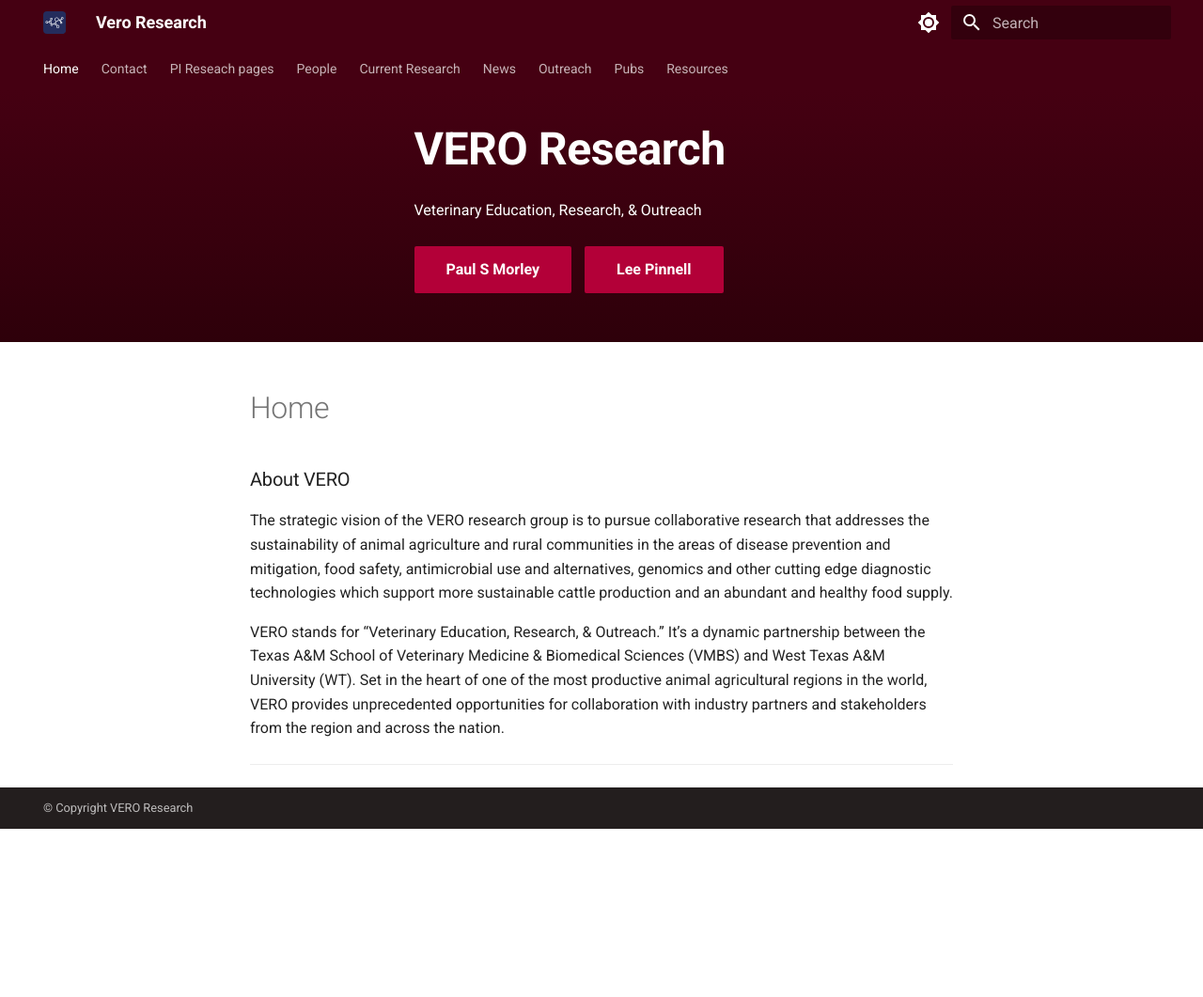
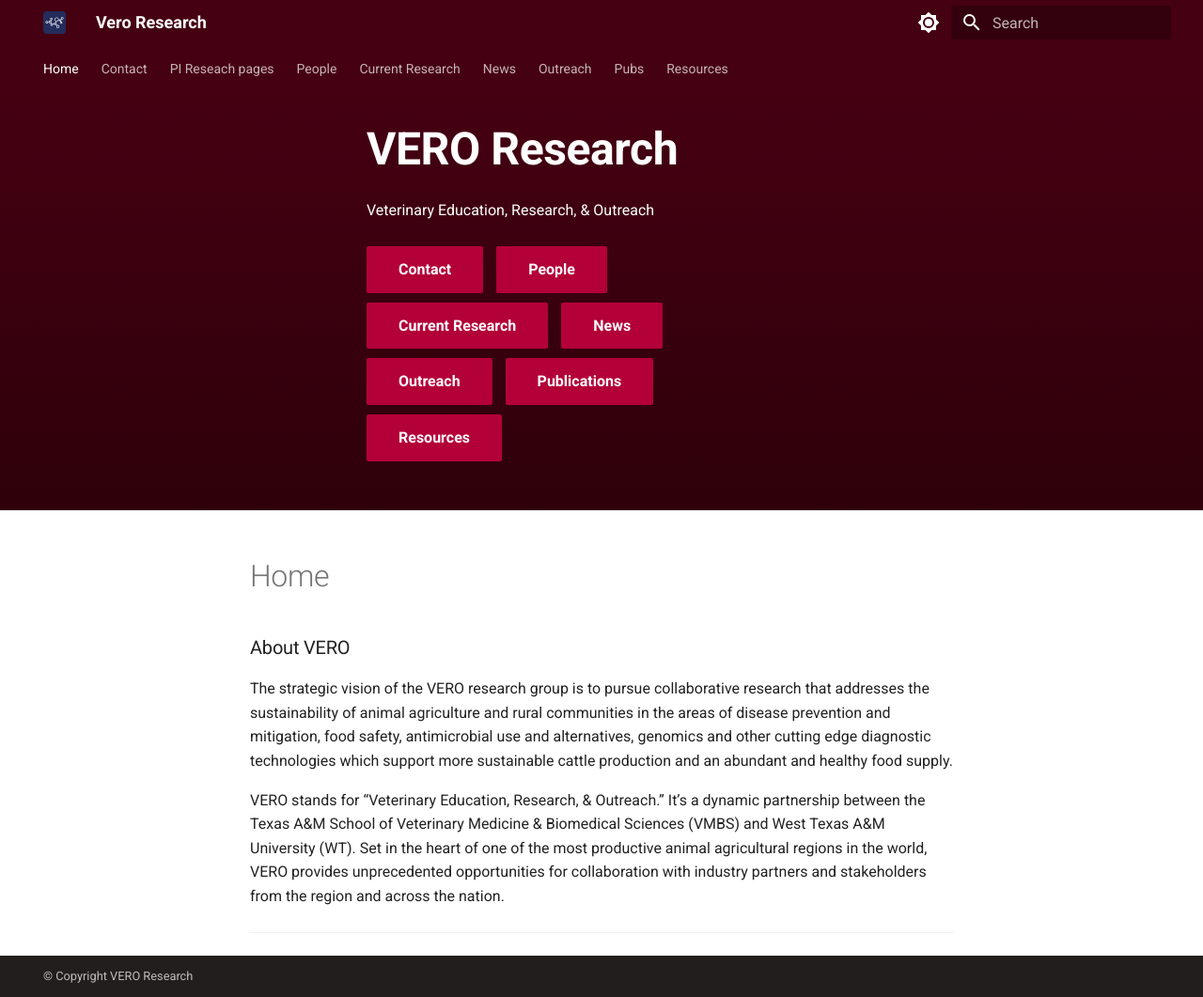
Before and after one commit to Microbial-Ecology-Group/vero-research, an MkDocs documentation site: the page built from docs/index.md, in a window 1280 px wide and 1061 px high. Shown: the whole window at 94% size. Built offline with MkDocs 1.6.1 and Material for MkDocs 9.7.7, drawn with Linux system fonts in a browser that asks for light colours.

Commit message:
change buttons

```diff
--- a/overrides/verohome.html
+++ b/overrides/verohome.html
@@ -124,11 +124,26 @@
         <div class="tx-hero__content">
           <h1>VERO Research</h1>
           <p>Veterinary Education, Research, & Outreach</p>
-          <a href="./morley" class="md-button md-button--primary">
-            Paul S Morley
+          <a href="./contact" class="md-button md-button--primary">
+            Contact
           </a>
-          <a href="./pinnell" class="md-button md-button--primary">
-            Lee Pinnell
+          <a href="./people" class="md-button md-button--primary">
+            People
+          </a>
+          <a href="./research" class="md-button md-button--primary">
+            Current Research
+          </a>
+          <a href="./news" class="md-button md-button--primary">
+            News
+          </a>
+          <a href="./outreach" class="md-button md-button--primary">
+            Outreach
+          </a>
+          <a href="./pubs" class="md-button md-button--primary">
+            Publications
+          </a>
+          <a href="./resources" class="md-button md-button--primary">
+            Resources
           </a>
         </div>
       </div>
```
